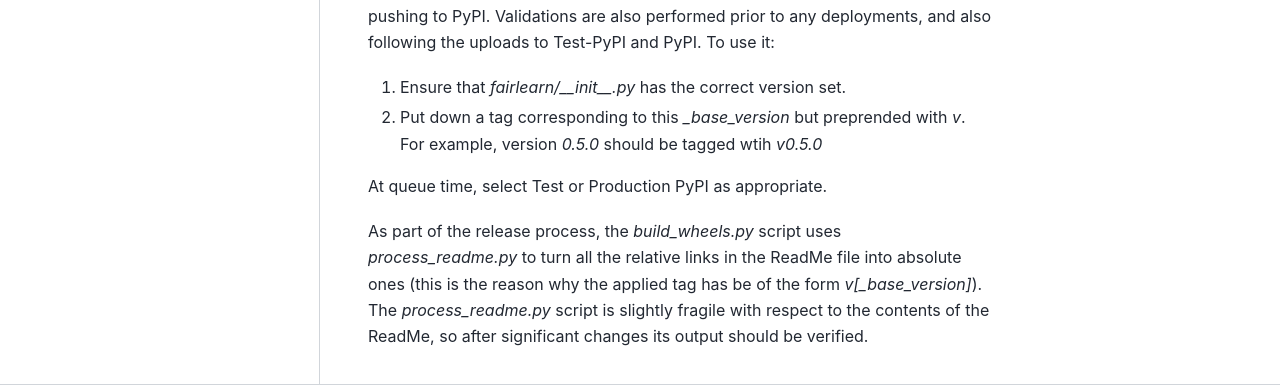
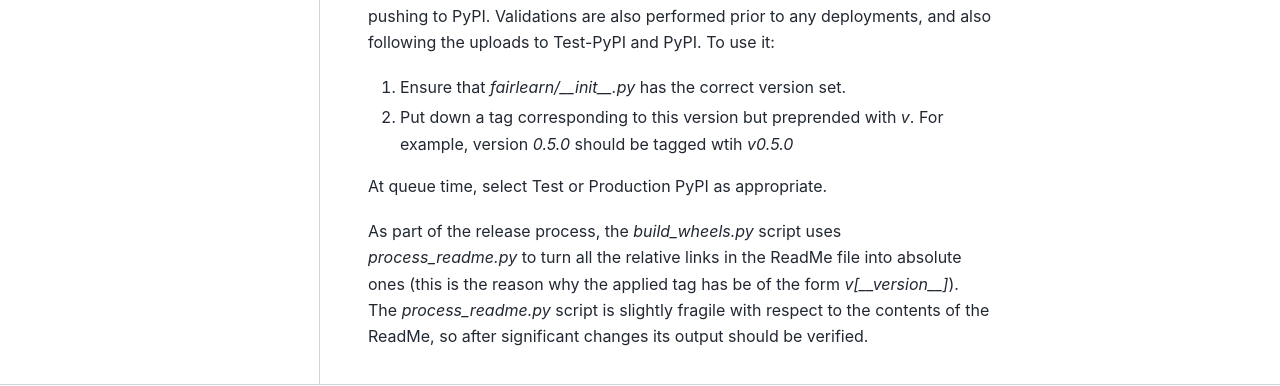
Before and after one commit to fairlearn/fairlearn, a Sphinx documentation site: the page built from docs/contribution_guide.rst, in a window 1280 px wide and 900 px high, scrolled down 3297 px. Shown: the part 422-808 px from the top of the window. Built offline with Sphinx 7.4.7 and the PyData theme 0.15.4, drawn with Linux system fonts in a browser that asks for light colours; pages that are not in the unit, such as notebooks, are missing from menus; the version number is read from the project's files by our own code.

Commit message:
Fixing versions for docs
Signed-off-by: Richard Edgar <riedgar@microsoft.com>

```diff
--- a/docs/conf.py
+++ b/docs/conf.py
@@ -28,7 +28,7 @@ copyright = '2019, Microsoft Corporation.'
 author = 'Microsoft'
 
 # The full version, including alpha/beta/rc tags
-release = fairlearn._base_version
+release = fairlearn.__version__
 
 
 # -- General configuration ---------------------------------------------------
--- a/docs/contribution_guide.rst
+++ b/docs/contribution_guide.rst
@@ -174,7 +174,7 @@ performed prior to any deployments, and also following the uploads to Test-PyPI
 and PyPI. To use it:
 
 #. Ensure that `fairlearn/__init__.py` has the correct version set.
-#. Put down a tag corresponding to this `_base_version` but preprended with
+#. Put down a tag corresponding to this version but preprended with
    `v`. For example, version `0.5.0` should be tagged wtih `v0.5.0`
 
 At queue time, select Test or Production PyPI as appropriate.
@@ -182,6 +182,6 @@ At queue time, select Test or Production PyPI as appropriate.
 As part of the release process, the `build_wheels.py` script uses
 `process_readme.py` to turn all the relative links in the ReadMe file into
 absolute ones (this is the reason why the applied tag has be of the form
-`v[_base_version]`). The `process_readme.py` script is slightly fragile with
+`v[__version__]`). The `process_readme.py` script is slightly fragile with
 respect to the contents of the ReadMe, so after significant changes its output
 should be verified.
```
